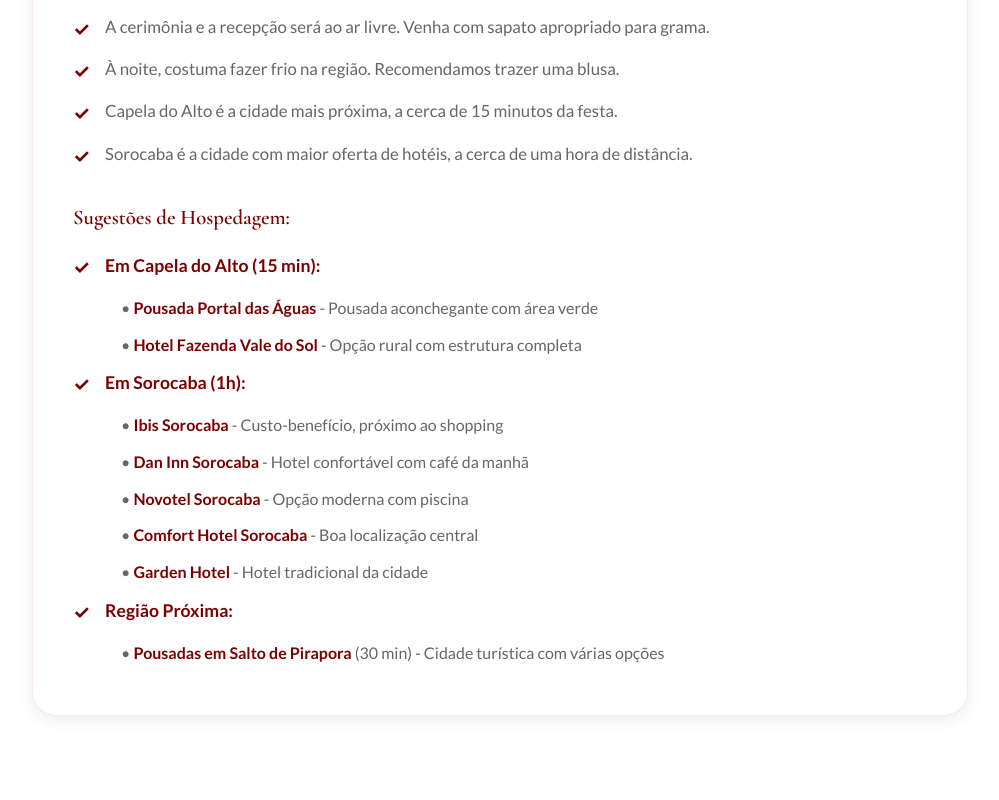
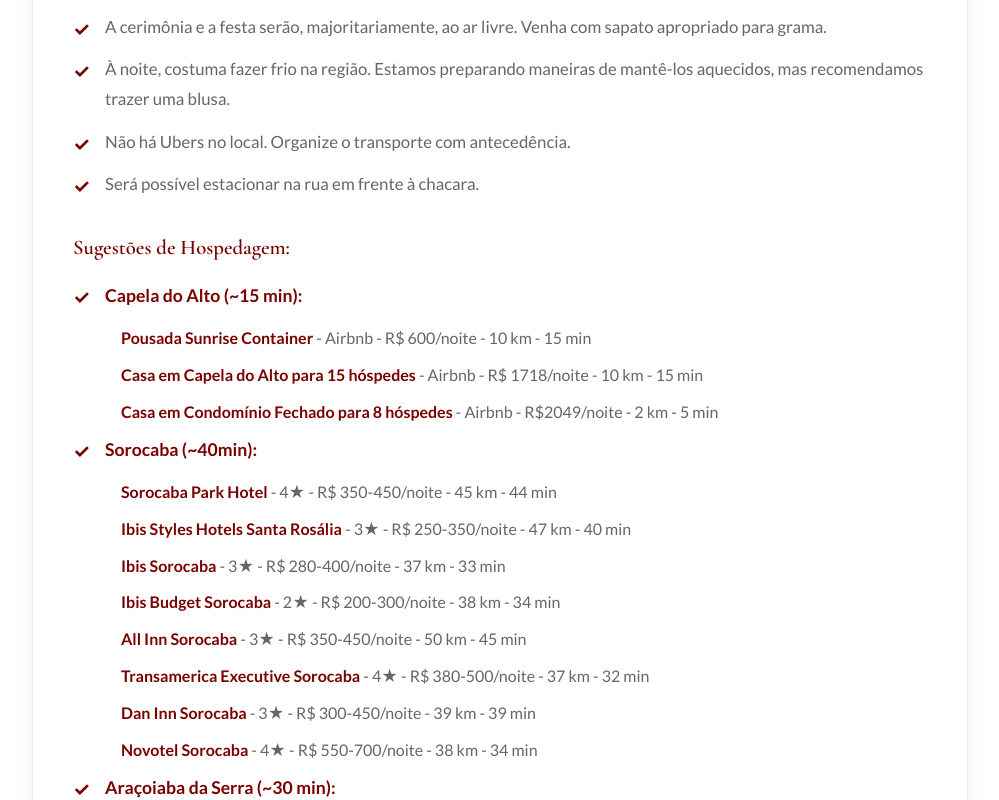
Before and after one commit to baradelbruno/wedding-ui, a React (Vite) app: page /informacoes-gerais in a window 1280 px wide. Shown: the part 540-1340 px from the top of the page, without its empty margins (140-1139 px from the left). Built offline with nearby package versions, Linux system fonts and the light colour scheme; no server answers.

Commit message:
general info changes

```diff
--- a/src/pages/GeneralInfo.jsx
+++ b/src/pages/GeneralInfo.jsx
@@ -60,25 +60,35 @@ function GeneralInfo() {
 
           <div className="general-info-subtitle">Dicas Gerais:</div>
           <ul className="general-info-list">
-            <li>A cerimônia e a recepção será ao ar livre. Venha com sapato apropriado para grama.</li>
-            <li>À noite, costuma fazer frio na região. Recomendamos trazer uma blusa.</li>
-            <li>Capela do Alto é a cidade mais próxima, a cerca de 15 minutos da festa.</li>
-            <li>Sorocaba é a cidade com maior oferta de hotéis, a cerca de uma hora de distância.</li>
+            <li>A cerimônia e a festa serão, majoritariamente, ao ar livre. Venha com sapato apropriado para grama.</li>
+            <li>À noite, costuma fazer frio na região. Estamos preparando maneiras de mantê-los aquecidos, mas recomendamos trazer uma blusa.</li>
+            <li>Não há Ubers no local. Organize o transporte com antecedência.</li>
+            <li>Será possível estacionar na rua em frente à chacara.</li>
           </ul>
 
         <div className="general-info-subtitle">Sugestões de Hospedagem:</div>
           <ul className="general-info-list">
-            <li><strong>Em Capela do Alto (15 min):</strong></li>
-            <li className="indent">• <a href="https://www.booking.com/searchresults.html?ss=Pousada+Portal+das+%C3%81guas%2C+Capela+do+Alto" target="_blank" rel="noopener noreferrer">Pousada Portal das Águas</a> - Pousada aconchegante com área verde</li>
-            <li className="indent">• <a href="https://www.booking.com/searchresults.html?ss=Hotel+Fazenda+Vale+do+Sol%2C+Capela+do+Alto" target="_blank" rel="noopener noreferrer">Hotel Fazenda Vale do Sol</a> - Opção rural com estrutura completa</li>
-            <li><strong>Em Sorocaba (1h):</strong></li>
-            <li className="indent">• <a href="https://www.booking.com/searchresults.html?ss=Ibis+Sorocaba" target="_blank" rel="noopener noreferrer">Ibis Sorocaba</a> - Custo-benefício, próximo ao shopping</li>
-            <li className="indent">• <a href="https://www.booking.com/searchresults.html?ss=Dan+Inn+Sorocaba" target="_blank" rel="noopener noreferrer">Dan Inn Sorocaba</a> - Hotel confortável com café da manhã</li>
-            <li className="indent">• <a href="https://www.booking.com/searchresults.html?ss=Novotel+Sorocaba" target="_blank" rel="noopener noreferrer">Novotel Sorocaba</a> - Opção moderna com piscina</li>
-            <li className="indent">• <a href="https://www.booking.com/searchresults.html?ss=Comfort+Hotel+Sorocaba" target="_blank" rel="noopener noreferrer">Comfort Hotel Sorocaba</a> - Boa localização central</li>
-            <li className="indent">• <a href="https://www.booking.com/searchresults.html?ss=Garden+Hotel+Sorocaba" target="_blank" rel="noopener noreferrer">Garden Hotel</a> - Hotel tradicional da cidade</li>
-            <li><strong>Região Próxima:</strong></li>
-            <li className="indent">• <a href="https://www.booking.com/searchresults.html?ss=Salto+de+Pirapora%2C+S%C3%A3o+Paulo%2C+Brasil" target="_blank" rel="noopener noreferrer">Pousadas em Salto de Pirapora</a> (30 min) - Cidade turística com várias opções</li>
+            <li><strong>Capela do Alto (~15 min):</strong></li>
+            <li className="indent"><a href="https://www.airbnb.com.br/rooms/1367587629472932185?adults=2&check_in=2026-08-08&check_out=2026-08-09&search_mode=regular_search&source_impression_id=p3_1773027285_P3JBOI6XLoFNp3-b&previous_page_section_name=1000&federated_search_id=45cad73b-b66a-40bd-a846-2450de81bbfa" target="_blank" rel="noopener noreferrer">Pousada Sunrise Container</a> - Airbnb - R$ 600/noite - 10 km - 15 min</li>
+            <li className="indent"><a href="https://www.airbnb.com.br/rooms/1116706064661613134?adults=2&check_in=2026-08-08&check_out=2026-08-09&search_mode=regular_search&source_impression_id=p3_1773028193_P36Uh9Vf8S3VF0Kw&previous_page_section_name=1001&federated_search_id=0c9acae2-b3b1-43fe-8def-ebc59e4350cc" target="_blank" rel="noopener noreferrer">Casa em Capela do Alto para 15 hóspedes</a> - Airbnb - R$ 1718/noite - 10 km - 15 min</li>
+            <li className="indent"><a href="https://www.airbnb.com.br/rooms/1601450781578629389?adults=2&check_in=2026-08-08&check_out=2026-08-09&search_mode=regular_search&source_impression_id=p3_1773027818_P3XrGig-W6MphoXQ&previous_page_section_name=1001&federated_search_id=da8ddc60-ae4e-4bee-b06c-0446b0b0e727" target="_blank" rel="noopener noreferrer">Casa em Condomínio Fechado para 8 hóspedes</a> - Airbnb - R$2049/noite - 2 km - 5 min</li>
+
+            <li><strong>Sorocaba (~40min):</strong></li>
+            <li className="indent"><a href="https://www.booking.com/hotel/br/sorocaba-park.pt-br.html?aid=304142&label=gen173nr-10CAQoggJCGnNlYXJjaF9zb3JvY2FiYSBwYXJrIGhvdGVsSDNYBGggiAEBmAEzuAEXyAEM2AED6AEB-AEBiAIBqAIBuAKu-rjNBsACAdICJDE2ZDc4NjRkLWI0MjMtNGIwMC1iODE5LWM3NzUyNWVlNDZhMdgCAeACAQ&sid=0e23c7a422525ea66847dce70af052d6&all_sr_blocks=29706517_88967897_0_1_0&checkin=2026-08-08&checkout=2026-08-09&dest_id=297065&dest_type=hotel&dist=0&group_adults=2&group_children=0&hapos=1&highlighted_blocks=29706517_88967897_0_1_0&hpos=1&matching_block_id=29706517_88967897_0_1_0&no_rooms=1&req_adults=2&req_children=0&room1=A%2CA&sb_price_type=total&sr_order=popularity&sr_pri_blocks=29706517_88967897_0_1_0__38304&srepoch=1773026639&srpvid=6a7f17e554a70260&type=total&ucfs=1&" target="_blank" rel="noopener noreferrer">Sorocaba Park Hotel</a> - 4★ - R$ 350-450/noite - 45 km - 44 min</li>
+            <li className="indent"><a href="https://www.booking.com/hotel/br/chamonix-plaza.pt-br.html?aid=304142&label=gen173nr-10CAQoggJCMXNlYXJjaF9pYmlzIHN0eWxlcyBob3RlbHMgc2FudGEgcm9zw6FsaWEgc29yb2NhYmFIM1gEaCCIAQGYATO4ARfIAQzYAQPoAQH4AQGIAgGoAgG4ApH7uM0GwAIB0gIkMjUyZjczZDYtZjlmNi00NzMzLTllZDUtNmE2MjBkNjhmYjk52AIB4AIB&sid=0e23c7a422525ea66847dce70af052d6&checkin=2026-08-08&checkout=2026-08-09&dist=0&group_adults=2&group_children=0&hapos=1&hpos=1&no_rooms=1&req_adults=2&req_children=0&room1=A%2CA&sb_price_type=total&soh=1&sr_order=popularity&srepoch=1773026710&srpvid=52401808333a0285&type=total&ucfs=1&#no_availability_msg" target="_blank" rel="noopener noreferrer">Ibis Styles Hotels Santa Rosália</a> - 3★ - R$ 250-350/noite - 47 km - 40 min</li>
+            <li className="indent"><a href="https://www.booking.com/hotel/br/ibis-sorocaba.pt-br.html?aid=304142&label=gen173nr-10CAQoggJCFHNlYXJjaF9pYmlzIHNvcm9jYWJhSDNYBGggiAEBmAEzuAEXyAEM2AED6AEB-AEBiAIBqAIBuALB-7jNBsACAdICJGIyZjgzZTI2LWE1MjQtNDcwZS05NGIzLWM1MjYwMWUxYTFjMtgCAeACAQ&sid=0e23c7a422525ea66847dce70af052d6&checkin=2026-08-08&checkout=2026-08-09&dist=0&group_adults=2&group_children=0&hapos=1&hpos=1&no_rooms=1&req_adults=2&req_children=0&room1=A%2CA&sb_price_type=total&soh=1&sr_order=popularity&srepoch=1773026756&srpvid=8f4d1820274402d3&type=total&ucfs=1&#no_availability_msg" target="_blank" rel="noopener noreferrer">Ibis Sorocaba</a> - 3★ - R$ 280-400/noite - 37 km - 33 min</li>
+            <li className="indent"><a href="https://www.booking.com/hotel/br/ibis-budget-sorocaba.pt-br.html?aid=304142&label=gen173nr-10CAQoggJCG3NlYXJjaF9pYmlzIGJ1ZGdldCBzb3JvY2FiYUgzWARoIIgBAZgBM7gBF8gBDNgBA-gBAfgBAYgCAagCAbgC1fu4zQbAAgHSAiRlM2E4OGJiZC03MWQ1LTQ4MjAtYjg5Yi03NTEwYmYzNzI3ZGXYAgHgAgE&sid=0e23c7a422525ea66847dce70af052d6&checkin=2026-08-08&checkout=2026-08-09&dist=0&group_adults=2&group_children=0&hapos=1&hpos=1&no_rooms=1&req_adults=2&req_children=0&room1=A%2CA&sb_price_type=total&soh=1&sr_order=popularity&srepoch=1773026777&srpvid=85cd182aa16d02f8&type=total&ucfs=1&#no_availability_msg" target="_blank" rel="noopener noreferrer">Ibis Budget Sorocaba</a> - 2★ - R$ 200-300/noite - 38 km - 34 min</li>
+            <li className="indent"><a href="https://www.booking.com/hotel/br/all-inn-sorocoba-sorocaba.pt-br.html?aid=304142&label=gen173nr-10CAQoggJCF3NlYXJjaF9hbGwgaW5uIHNvcm9jYWJhSDNYBGggiAEBmAEzuAEXyAEM2AED6AEB-AEBiAIBqAIBuALx-7jNBsACAdICJDdkNzUyY2YwLTBkZmMtNDhhNC04MGNmLTI1MmJmZGQ0ZjRkM9gCAeACAQ&ucfs=1&arphpl=1&checkin=2026-08-08&checkout=2026-08-09&group_adults=2&req_adults=2&no_rooms=1&group_children=0&req_children=0&hpos=1&hapos=1&sr_order=popularity&srpvid=4a341838aced01d0&srepoch=1773026805&soh=1&from=searchresults#no_availability_msg" target="_blank" rel="noopener noreferrer">All Inn Sorocaba</a> - 3★ - R$ 350-450/noite - 50 km - 45 min</li>
+            <li className="indent"><a href="https://www.booking.com/hotel/br/transamerica-flat-the-first.pt-br.html?aid=304142&label=gen173nr-10CAQoggJCJnNlYXJjaF90cmFuc2FtZXJpY2EgZXhlY3V0aXZlIHNvcm9jYWJhSDNYBGggiAEBmAEzuAEXyAEM2AED6AEB-AEBiAIBqAIBuAKK_LjNBsACAdICJDc4NGYxMjc0LTQxYTAtNDE3Ny04ZTllLWM2OGYxMTY5MzFjN9gCAeACAQ&sid=0e23c7a422525ea66847dce70af052d6&checkin=2026-08-08&checkout=2026-08-09&dist=0&group_adults=2&group_children=0&hapos=1&hpos=1&no_rooms=1&req_adults=2&req_children=0&room1=A%2CA&sb_price_type=total&soh=1&sr_order=popularity&srepoch=1773026830&srpvid=0a9e1845154901b3&type=total&ucfs=1&#no_availability_msg" target="_blank" rel="noopener noreferrer">Transamerica Executive Sorocaba</a> - 4★ - R$ 380-500/noite - 37 km - 32 min</li>
+            <li className="indent"><a href="https://www.booking.com/hotel/br/shelton-inn-sorocaba.pt-br.html?aid=304142&label=gen173nr-10CAQoggJCF3NlYXJjaF9kYW4gaW5uIHNvcm9jYWJhSDNYBGggiAEBmAEzuAEXyAEM2AED6AEB-AEBiAIBqAIBuAKK_LjNBsACAdICJGM5NDJlODlmLTcyMjktNGQ4NC1hNGI2LWUyMDNlNDZhZThiZNgCAeACAQ&sid=0e23c7a422525ea66847dce70af052d6&checkin=2026-08-08&checkout=2026-08-09&dist=0&group_adults=2&group_children=0&hapos=1&hpos=1&no_rooms=1&req_adults=2&req_children=0&room1=A%2CA&sb_price_type=total&soh=1&sr_order=popularity&srepoch=1773026837&srpvid=67c418453c73022d&type=total&ucfs=1&#no_availability_msg" target="_blank" rel="noopener noreferrer">Dan Inn Sorocaba</a> - 3★ - R$ 300-450/noite - 39 km - 39 min</li>
+            <li className="indent"><a href="https://www.booking.com/hotel/br/novotel-sorocaba.pt-br.html?aid=304142&label=gen173nr-10CAQoggJCF3NlYXJjaF9ub3ZvdGVsIHNvcm9jYWJhSDNYBGggiAEBmAEzuAEXyAEM2AED6AEB-AEBiAIBqAIBuAKL_LjNBsACAdICJGYzZjI1NGRlLWRmMDMtNGNhMS04NDM4LTVlMGMyNWQxZGNlZNgCAeACAQ&sid=0e23c7a422525ea66847dce70af052d6&checkin=2026-08-08&checkout=2026-08-09&dist=0&group_adults=2&group_children=0&hapos=1&hpos=1&no_rooms=1&req_adults=2&req_children=0&room1=A%2CA&sb_price_type=total&soh=1&sr_order=popularity&srepoch=1773026897&srpvid=c650184590f9014a&type=total&ucfs=1&#no_availability_msg" target="_blank" rel="noopener noreferrer">Novotel Sorocaba</a> - 4★ - R$ 550-700/noite - 38 km - 34 min</li>
+
+            <li><strong>Araçoiaba da Serra (~30 min):</strong></li>
+            <li className="indent"><a href="https://www.booking.com/hotel/br/fazenda-reviver.pt-br.html?aid=304142&label=gen173nr-10CAQoggJCJnNlYXJjaF9ob3RlbCBmYXplbmRhIGVzdMOibmNpYSByZXZpdmVySDNYBGggiAEBmAEzuAEXyAEM2AED6AEB-AEBiAIBqAIBuAKT_bjNBsACAdICJDM0OTAyYjljLWM1ZTEtNGMyNC1iNjY1LTMyN2RhNWRjZWJiMtgCAeACAQ&sid=0e23c7a422525ea66847dce70af052d6&checkin=2026-08-08&checkout=2026-08-09&dist=0&group_adults=2&group_children=0&hapos=1&hpos=1&no_rooms=1&req_adults=2&req_children=0&room1=A%2CA&sb_price_type=total&soh=1&sr_order=popularity&srepoch=1773026968&srpvid=f0df18899afa00b1&type=total&ucfs=1&#no_availability_msg" target="_blank" rel="noopener noreferrer">Hotel Fazenda Estância Reviver - Pensão Completa</a> - 4★ - R$ 900-1000/noite - 20 km - 27 min</li>
+
+            <li><strong>Tatuí (~35 min):</strong></li>
+            <li className="indent"><a href="https://www.booking.com/hotel/br/colonial-flat.pt-br.html?aid=304142&label=gen173nr-10CAQoggJCL3NlYXJjaF9yZWRlIHVuaWhvdGVsIGhvdGVsIGNvbG9uaWFsIGZsYXQgdGF0dcOtSDNYBGggiAEBmAEzuAEXyAEM2AED6AEB-AEBiAIBqAIBuAKN_rjNBsACAdICJGU3MTU5Yjc3LTMxOGYtNGJlNC04ZDUwLTUzNWRhMDQ3MjRhMtgCAeACAQ&sid=0e23c7a422525ea66847dce70af052d6&checkin=2026-08-08&checkout=2026-08-09&dist=0&group_adults=2&group_children=0&hapos=1&hpos=1&no_rooms=1&req_adults=2&req_children=0&room1=A%2CA&sb_price_type=total&soh=1&sr_order=popularity&srepoch=1773027089&srpvid=440f18c6a3230c3d&type=total&ucfs=1&#no_availability_msg" target="_blank" rel="noopener noreferrer">Rede UniHotel - Hotel Colonial Flat</a> - 3★ - R$ 350/noite - 38 km - 37 min</li>
+            <li className="indent"><a href="https://hoteldelfiol.com.br/" target="_blank" rel="noopener noreferrer">Hotel Del Fiol</a> - 3★ - R$ 270-350/noite - 39 km - 33 min</li>
           </ul>
         </section>
 
```
